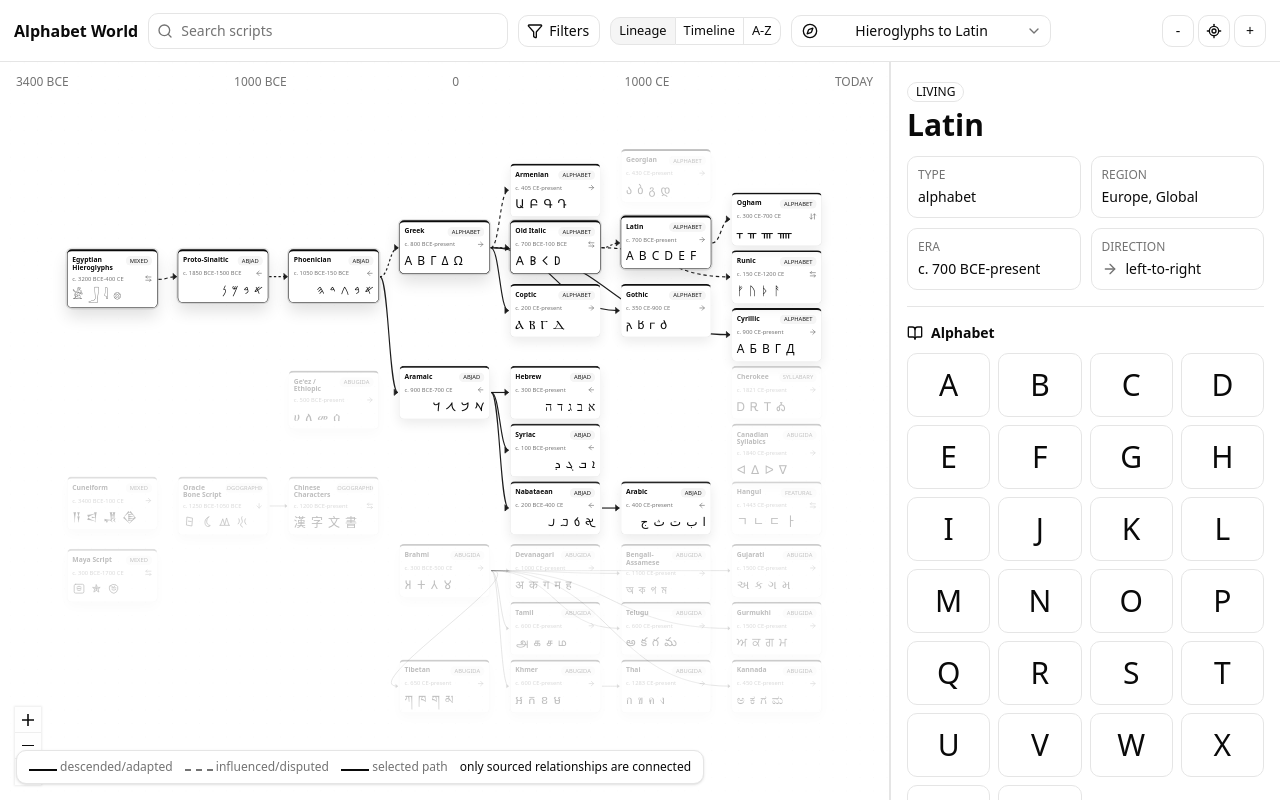
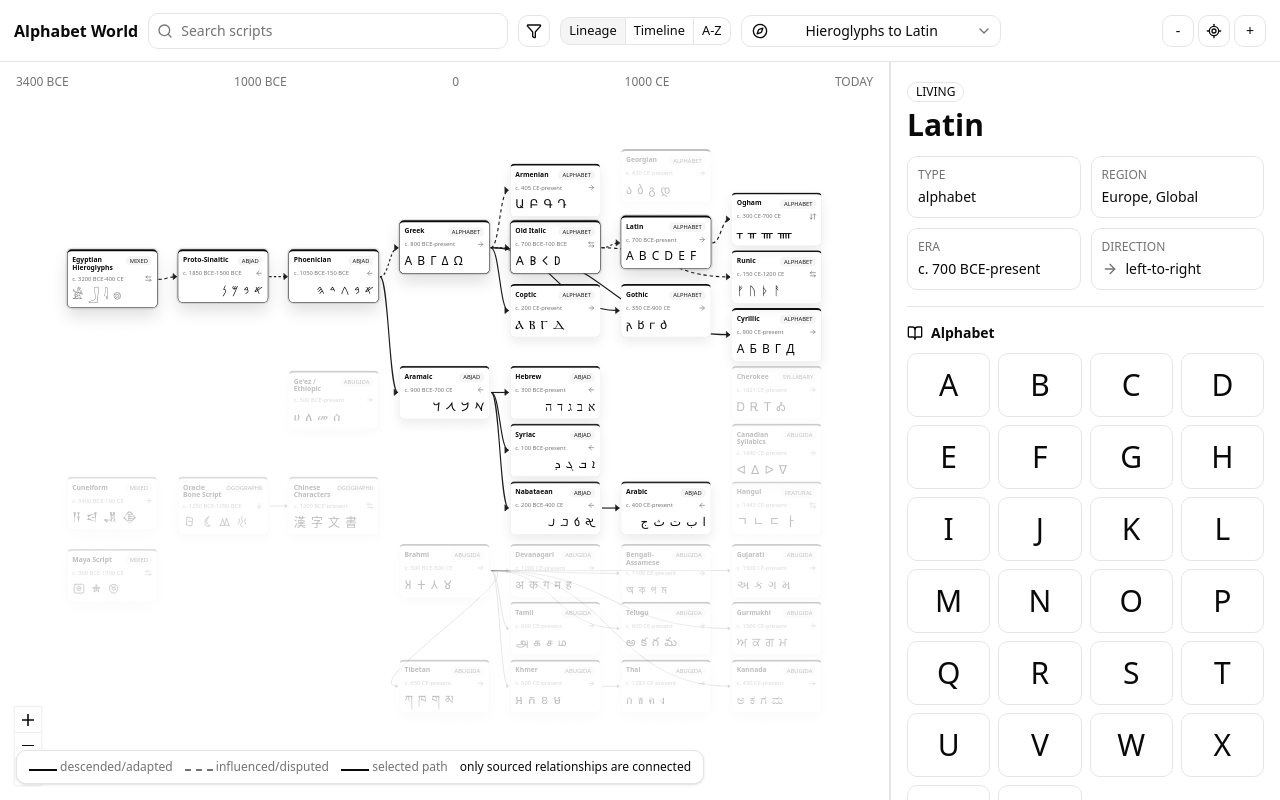
Before and after one commit to sichengchen/world-of-scripts, a React (Vite) app: page / in a window 1280 px wide. Built offline with nearby package versions, Linux system fonts and the light colour scheme.

Commit message:
fix: simplify filter control copy

```diff
--- a/src/App.tsx
+++ b/src/App.tsx
@@ -32,9 +32,6 @@ import { Input } from '@/components/ui/input'
 import {
   Popover,
   PopoverContent,
-  PopoverDescription,
-  PopoverHeader,
-  PopoverTitle,
   PopoverTrigger,
 } from '@/components/ui/popover'
 import { ScrollArea } from '@/components/ui/scroll-area'
@@ -287,16 +284,11 @@ function Toolbar({
 
       <Popover open={filtersOpen} onOpenChange={setFiltersOpen}>
         <PopoverTrigger asChild>
-          <Button variant="outline" aria-expanded={filtersOpen}>
+          <Button variant="outline" size="icon" aria-label="Filters" aria-expanded={filtersOpen}>
             <Filter data-icon="inline-start" />
-            Filters
           </Button>
         </PopoverTrigger>
         <PopoverContent align="start" className="filter-popover">
-          <PopoverHeader>
-            <PopoverTitle>Filters</PopoverTitle>
-            <PopoverDescription>Limit the diagram without changing the relationship data.</PopoverDescription>
-          </PopoverHeader>
           <FilterSelect
             label="Type"
             value={filters.type}
```
